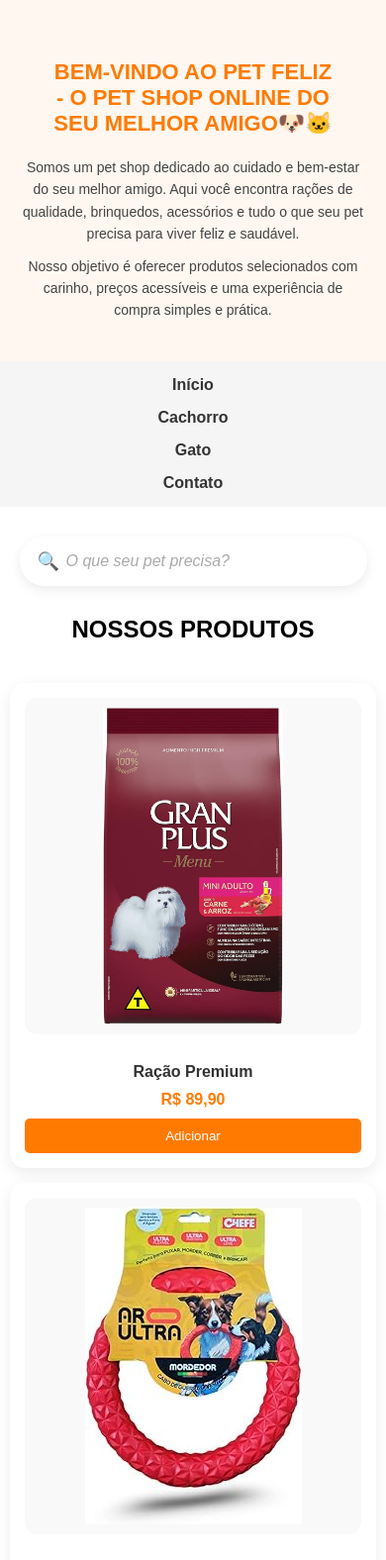
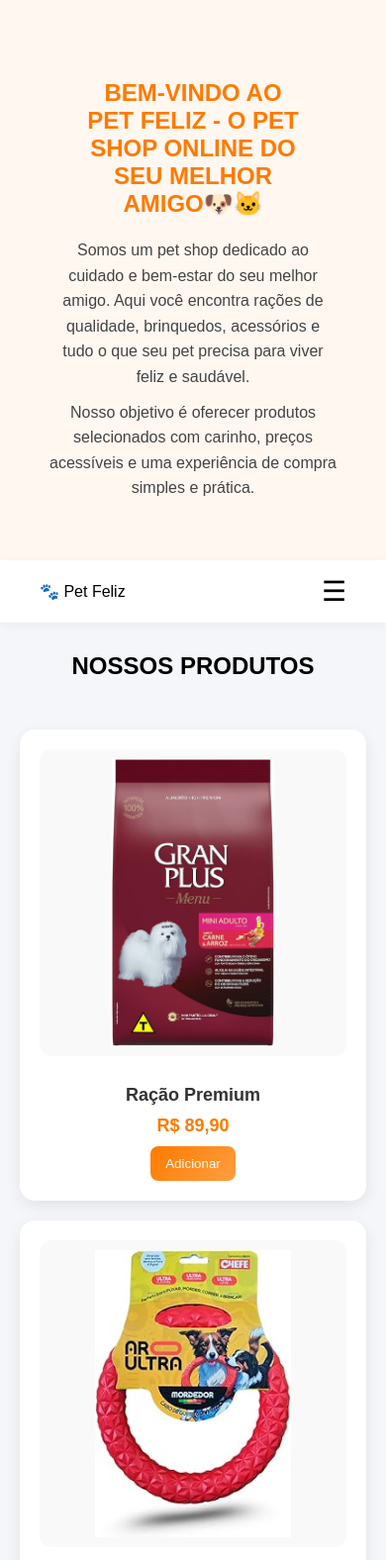
Before and after one commit to Ana-bit-max/E-commerce-Pet, a plain HTML site: page index.html in a window 390 px wide. Shown: the top 1576 px of the page at 99% size. Drawn offline with Linux system fonts and the light colour scheme.

Commit message:
Menu hamburguer

```diff
--- a/index.html
+++ b/index.html
@@ -4,11 +4,10 @@
     <meta charset="UTF-8">
     <meta name="viewport" content="width=device-width, initial-scale=1.0">
     <title>Pet Feliz - pet shop</title>
-    <link rel="stylesheet" href="estilo.style.css">
+    <link rel="stylesheet" href="style.css">
+    <link rel="icon" href="img/favicon.ico" type="image/x-icon">
 
 </head>
-
-<link rel="icon" href="img/favicon.ico" type="image/x-icon">
 
 <body>
     <section class="introducao">
@@ -27,7 +26,13 @@
 
 </section>
 
-<nav >
+<header>
+  <div class="header-container">
+
+    <div class="logo">🐾 Pet Feliz</div>
+
+    <div class="header-direita">
+      <nav>
         <a href="#">Início</a>
         <a href="#">Cachorro</a>
         <a href="#">Gato</a>
@@ -38,6 +43,14 @@
         <span class="lupa">🔍</span>
         <input type="text" placeholder="O que seu pet precisa?">
       </div>
+    </div>
+
+    <div class="menu-toggle">
+      ☰
+    </div>
+
+  </div>
+</header>
 
 <section class="produtos">
 
--- a/script.js
+++ b/script.js
@@ -1,4 +1,8 @@
-const botoes = document.querySelectorAll (".btn-adicionar");
+// =========================
+// CARRINHO
+// =========================
+
+const botoes = document.querySelectorAll(".btn-adicionar");
 const listaCarrinho = document.getElementById("lista-carrinho");
 const totalElemento = document.getElementById("total");
 
@@ -10,17 +14,31 @@
     const nome = botao.getAttribute("data-nome");
     const preco = parseFloat(botao.getAttribute("data-preco"));
 
-    // Criar item da lista
     const item = document.createElement("li");
-    item.innerHTML = `
-      ${nome} - R$ ${preco.toFixed(2)}
-    `;
+    item.textContent = `${nome} - R$ ${preco.toFixed(2)}`;
 
     listaCarrinho.appendChild(item);
 
-    // Atualizar total
     total += preco;
     totalElemento.textContent = `Total: R$ ${total.toFixed(2)}`;
 
+    // ✨ Animação
+    botao.classList.add("botao-animado");
+    setTimeout(() => {
+      botao.classList.remove("botao-animado");
+    }, 300);
+
   });
 });
+
+
+// =========================
+// MENU HAMBURGUER
+// =========================
+
+const toggle = document.getElementById("menu-toggle");
+const headerDireita = document.querySelector(".header-direita");
+
+toggle.addEventListener("click", () => {
+  headerDireita.classList.toggle("active");
+});
--- a/estilo.style.css
+++ b/style.css
@@ -1,30 +1,17 @@
+/* RESET */
 * {
   margin: 0;
   padding: 0;
   box-sizing: border-box;
 }
 
+/* BODY */
 body {
   font-family: Arial, sans-serif;
+  background: #f4f6f9;
 }
 
-nav {
-  background: #f5f5f5;
-  padding: 15px;
-  display: flex;
-  justify-content: center;
-  gap: 25px;
-}
-
-nav a {
-  text-decoration: none;
-  color: #333;
-  font-weight: bold;
-}
-
-nav a:hover {
-  color: #ff7a00;
-}
+/* INTRODUÇÃO */
 .introducao {
   padding: 50px;
   text-align: center;
@@ -43,11 +30,54 @@
   color: #444;
 }
 
+/* HEADER */
+header {
+  display: flex;
+  justify-content: center;
+  background: white;
+  box-shadow: 0 2px 10px rgba(0,0,0,0.05);
+}
+.header-container {
+  width: 100%;
+  max-width: 1200px;
+  margin: 0 auto;
+  padding: 15px 40px;
+
+  display: flex;
+  align-items: center;
+  justify-content: space-between;
+}
+
+.header-direita {
+  display: flex;
+  align-items: center;
+  gap: 40px;
+}
+
+/* NAV */
+nav {
+  display: flex;
+  gap: 25px;
+}
+
+nav a {
+  text-decoration: none;
+  color: #333;
+  font-weight: bold;
+  transition: 0.3s;
+}
+
+nav a:hover {
+  color: #ff7a00;
+}
+
+/* BUSCA */
 .busca {
   position: relative;
-  width: 400px;
-  margin: 30px auto;
+  width: 250px;
+  margin: 0;
 }
+
 
 .busca input {
   width: 100%;
@@ -74,11 +104,6 @@
   transform: translateY(-50%);
   font-size: 18px;
   color: #999;
-  transition: 0.3s;
-}
-
-.busca input:focus + .lupa {
-  color: #ff7a00;
 }
 
 .busca input::placeholder {
@@ -86,8 +111,14 @@
   font-style: italic;
 }
 
+/* MENU MOBILE */
+.menu-toggle {
+  display: none;
+  font-size: 28px;
+  cursor: pointer;
+}
+
 /* PRODUTOS */
-
 h2 {
   margin: 30px;
   text-align: center;
@@ -98,16 +129,13 @@
   max-width: 1000px;
   margin: auto;
   padding: 20px;
-
   display: grid;
   grid-template-columns: repeat(auto-fit, minmax(220px, 1fr));
   gap: 20px;
 }
 
 /* CARD */
-
 .card {
-  border: none;
   border-radius: 15px;
   padding: 20px;
   text-align: center;
@@ -121,19 +149,15 @@
   box-shadow: 0 10px 20px rgba(0, 0, 0, 0.12);
 }
 
-/* IMAGEM */
-
 .card img {
   width: 100%;
-  aspect-ratio: 1 / 1;     /* deixa todas quadradas */
-  object-fit: contain;     /* não corta a imagem */
-  background: #f9f9f9;     /* fundo neutro */
+  aspect-ratio: 1 / 1;
+  object-fit: contain;
+  background: #f9f9f9;
   padding: 10px;
   border-radius: 12px;
   margin-bottom: 15px;
 }
-
-/* TÍTULO DO PRODUTO */
 
 .card h3 {
   font-size: 18px;
@@ -141,29 +165,34 @@
   color: #333;
 }
 
-/* PREÇO */
-
 .card p {
   font-size: 18px;
   font-weight: bold;
   color: #ff7a00;
   margin: 10px 0;
 }
+
 /* BOTÃO */
-
 button {
-  background: #ff7a00;
+  background: linear-gradient(135deg, #ff7a00, #ff9f40);
   border: none;
   padding: 10px 15px;
   color: white;
-  border-radius: 5px;
+  border-radius: 8px;
   cursor: pointer;
+  transition: 0.3s ease;
 }
 
 button:hover {
-  background: #e96b00;
+  transform: translateY(-2px);
+  box-shadow: 0 5px 10px rgba(0,0,0,0.2);
 }
 
+button:active {
+  transform: scale(0.95);
+}
+
+/* CARRINHO */
 .carrinho {
   max-width: 1000px;
   margin: 40px auto;
@@ -175,6 +204,7 @@
 .carrinho ul {
   list-style: none;
   margin: 20px 0;
+  padding: 0;
 }
 
 .carrinho li {
@@ -183,6 +213,7 @@
   margin-bottom: 10px;
 }
 
+/* FOOTER */
 footer {
   background: #f5f5f5;
   text-align: center;
@@ -191,56 +222,41 @@
 }
 
 /* RESPONSIVIDADE */
-
 @media (max-width: 768px) {
 
-  .introducao {
-    padding: 30px 20px;
+  .header-direita {
+    flex-direction: column;
+    position: absolute;
+    top: 70px;
+    right: 20px;
+    background: white;
+    padding: 20px;
+    border-radius: 10px;
+    display: none;
+    box-shadow: 0 5px 15px rgba(0,0,0,0.1);
   }
 
-  .introducao h2 {
-    font-size: 22px;
-  }
-
-  .introducao p {
-    font-size: 14px;
+  .header-direita.active {
+    display: flex;
   }
 
   nav {
-    flex-wrap: wrap;
+    flex-direction: column;
     gap: 15px;
   }
 
   .busca {
-    width: 90%;
+    width: 200px;
   }
 
-  .lista-produtos {
-    padding: 10px;
-    gap: 15px;
+  .menu-toggle {
+    display: block;
   }
+}
 
-  .card {
-    padding: 15px;
-  }
-
-  .card h3 {
-    font-size: 16px;
-  }
-
-  .card p {
-    font-size: 16px;
-  }
-
-  button {
-    width: 100%;
-  }
-
-  @media (max-width: 480px) {
+@media (max-width: 480px) {
   nav {
     flex-direction: column;
     align-items: center;
   }
 }
-
-}
```
Lines whose indentation alone changed are shown as unchanged.
